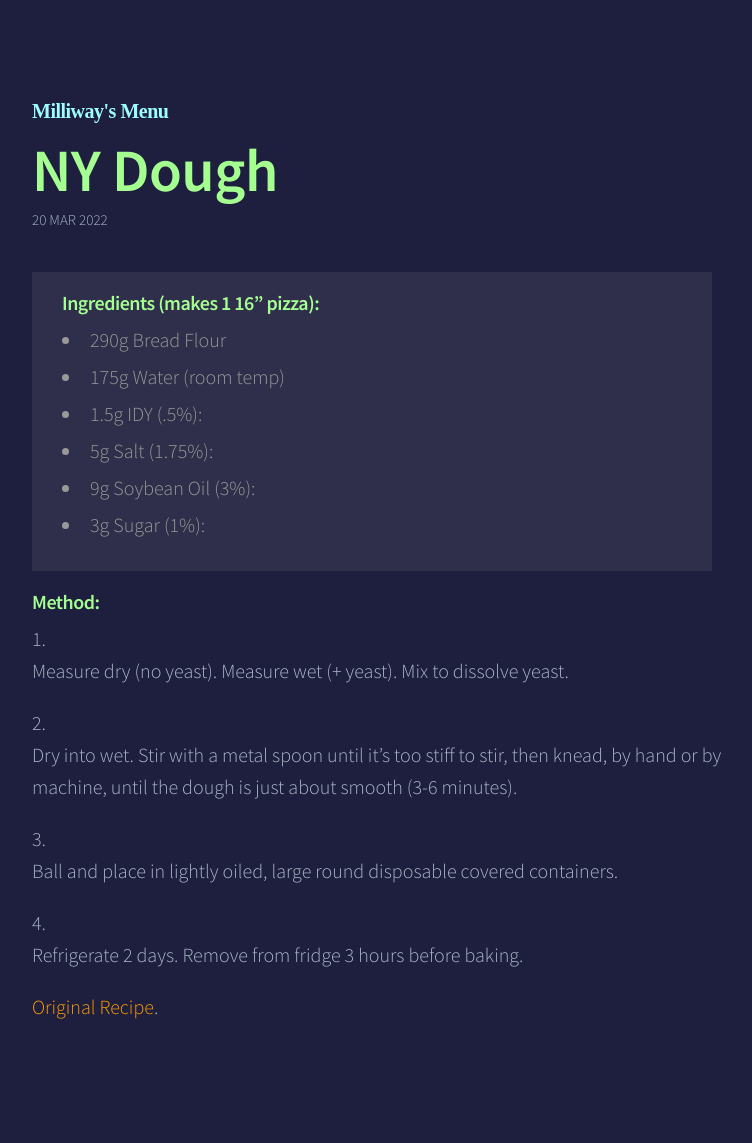
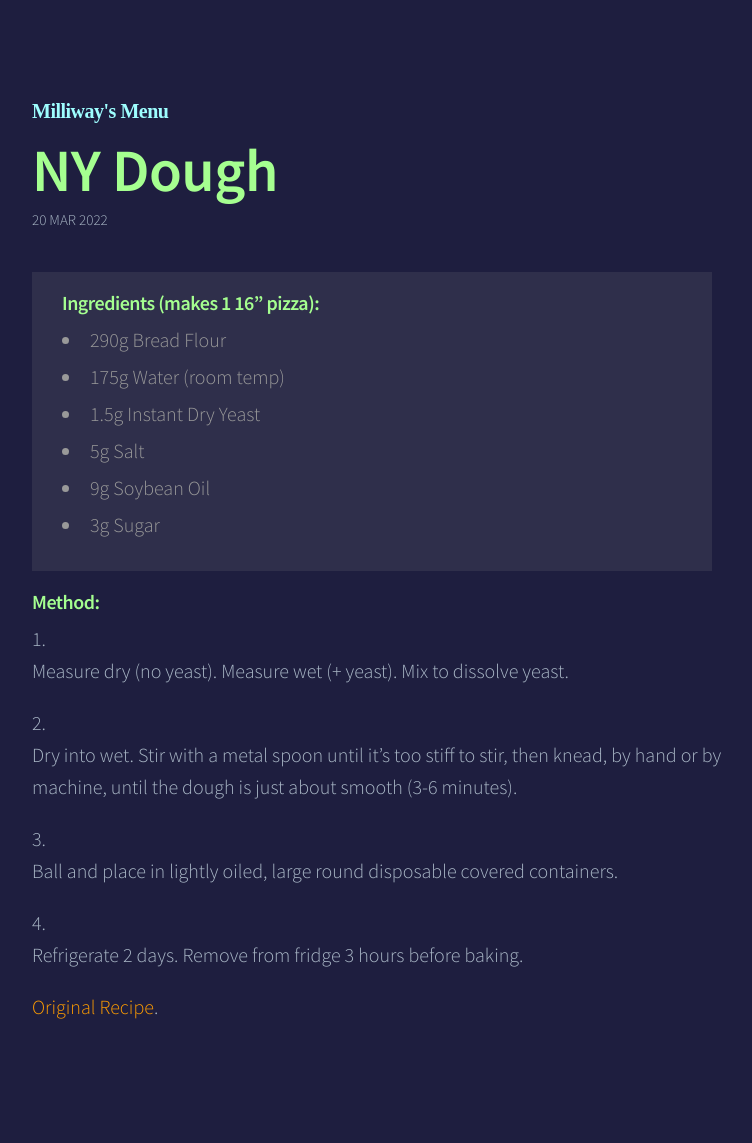
Before and after one commit to YaDryBug/yadrybug.github.io, a Jekyll site: the page built from _posts/2022-03-20-pizza-dough.markdown, in a window 1280 px wide. Shown: the whole page, without its empty margins (248-1000 px from the left). Built offline with Jekyll 4.4.1, drawn with Linux system fonts in a browser that asks for light colours; some web fonts are replaced.

Commit message:
correction on recipe

```diff
--- a/_posts/2022-03-20-pizza-dough.markdown
+++ b/_posts/2022-03-20-pizza-dough.markdown
@@ -8,10 +8,10 @@ categories: pizza
 >
 > - 290g Bread Flour
 > - 175g Water (room temp)
-> - 1.5g IDY (.5%):
-> - 5g Salt (1.75%):
-> - 9g Soybean Oil (3%):
-> - 3g Sugar (1%):
+> - 1.5g Instant Dry Yeast
+> - 5g Salt
+> - 9g Soybean Oil
+> - 3g Sugar
 
 
 #### Method:
```
